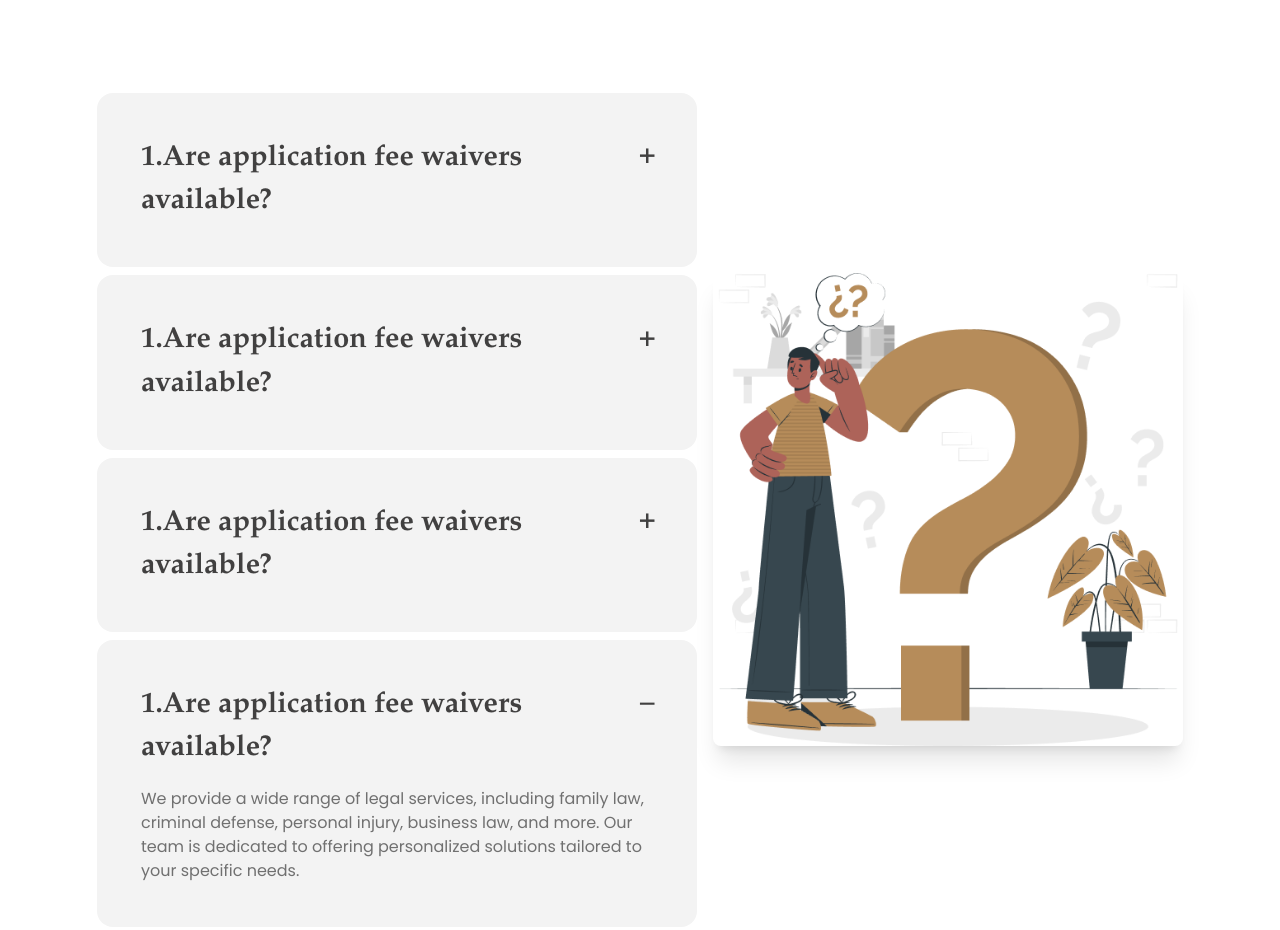
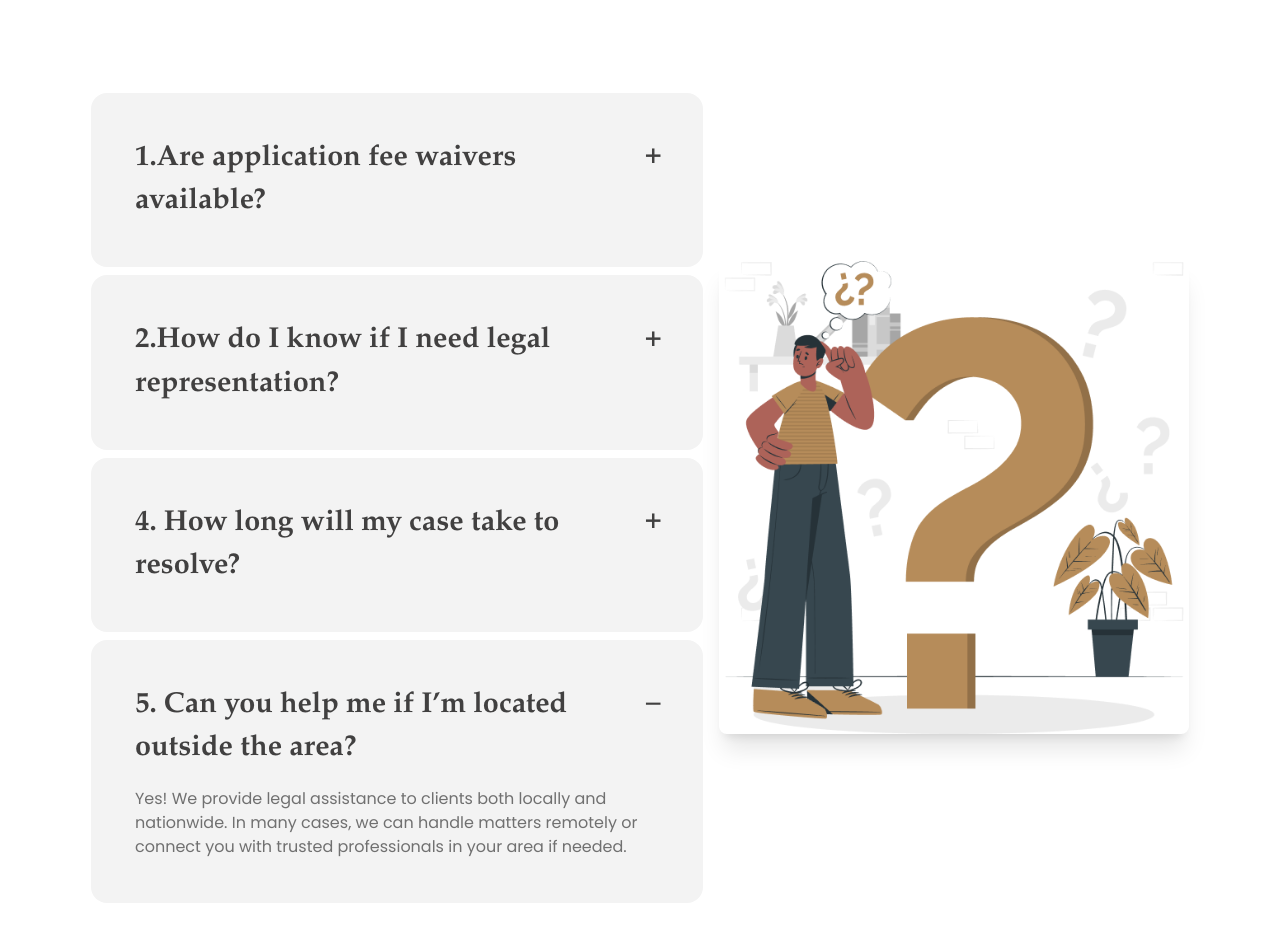
Before and after one commit to HabiburRahmanZihad/legal-solution-web, a plain HTML site: page index.html in a window 1280 px wide. Shown: the part 4091-5021 px from the top of the page. Drawn offline with nearby package versions, Linux system fonts and the light colour scheme.

Commit message:
FAQ updated

```diff
--- a/index.html
+++ b/index.html
@@ -342,7 +342,7 @@
                     <img src="images/faq.png" class="lg:max-w-[470px] rounded-lg shadow-xl" />
                     <div class="space-y-2">
                         <!-- Q1 -->
-                        <div class="collapse collapse-plus bg-[#F3F3F3] p-7 max-w-[600px]">
+                        <div class="collapse collapse-plus bg-[#F3F3F3] p-7 max-w-[650px]">
                             <input type="radio" name="my-accordion-3" checked="checked" />
                             <div class="collapse-title text-[1.8rem] font-bold font-[garamond] text-[#414040]">1.Are
                                 application fee waivers available?
@@ -354,40 +354,28 @@
                                     needs.</p>
                             </div>
                         </div>
-                        <div class="collapse collapse-plus bg-[#F3F3F3] p-7 max-w-[600px]">
+                        <div class="collapse collapse-plus bg-[#F3F3F3] p-7 max-w-[650px]">
                             <input type="radio" name="my-accordion-3" checked="checked" />
-                            <div class="collapse-title text-[1.8rem] font-bold font-[garamond] text-[#414040]">1.Are
-                                application fee waivers available?
+                            <div class="collapse-title text-[1.8rem] font-bold font-[garamond] text-[#414040]">2.How do I know if I need legal representation?
                             </div>
                             <div class="collapse-content">
-                                <p class="text-[#707070] text-[1rem]">We provide a wide range of legal services,
-                                    including family law, criminal defense, personal injury, business law, and more. Our
-                                    team is dedicated to offering personalized solutions tailored to your specific
-                                    needs.</p>
+                                <p class="text-[#707070] text-[1rem]">If you're facing legal issues or need guidance through complex matters, it’s always a good idea to consult with an attorney. We offer initial consultations to help you assess your situation and understand your options.</p>
                             </div>
                         </div>
-                        <div class="collapse collapse-plus bg-[#F3F3F3] p-7 max-w-[600px]">
+                        <div class="collapse collapse-plus bg-[#F3F3F3] p-7 max-w-[650px]">
                             <input type="radio" name="my-accordion-3" checked="checked" />
-                            <div class="collapse-title text-[1.8rem] font-bold font-[garamond] text-[#414040]">1.Are
-                                application fee waivers available?
+                            <div class="collapse-title text-[1.8rem] font-bold font-[garamond] text-[#414040]">4. How long will my case take to resolve?
                             </div>
                             <div class="collapse-content">
-                                <p class="text-[#707070] text-[1rem]">We provide a wide range of legal services,
-                                    including family law, criminal defense, personal injury, business law, and more. Our
-                                    team is dedicated to offering personalized solutions tailored to your specific
-                                    needs.</p>
+                                <p class="text-[#707070] text-[1rem]">The timeline of a case depends on its specifics. Some matters are resolved quickly, while others may take longer due to legal processes or negotiations. We will keep you updated throughout and work to resolve your case efficiently.</p>
                             </div>
                         </div>
-                        <div class="collapse collapse-plus bg-[#F3F3F3] p-7 max-w-[600px]">
+                        <div class="collapse collapse-plus bg-[#F3F3F3] p-7 max-w-[650px]">
                             <input type="radio" name="my-accordion-3" checked="checked" />
-                            <div class="collapse-title text-[1.8rem] font-bold font-[garamond] text-[#414040]">1.Are
-                                application fee waivers available?
+                            <div class="collapse-title text-[1.8rem] font-bold font-[garamond] text-[#414040]">5. Can you help me if I’m located outside the area?
                             </div>
                             <div class="collapse-content">
-                                <p class="text-[#707070] text-[1rem]">We provide a wide range of legal services,
-                                    including family law, criminal defense, personal injury, business law, and more. Our
-                                    team is dedicated to offering personalized solutions tailored to your specific
-                                    needs.</p>
+                                <p class="text-[#707070] text-[1rem]">Yes! We provide legal assistance to clients both locally and nationwide. In many cases, we can handle matters remotely or connect you with trusted professionals in your area if needed.</p>
                             </div>
                         </div>
                     </div>
```
